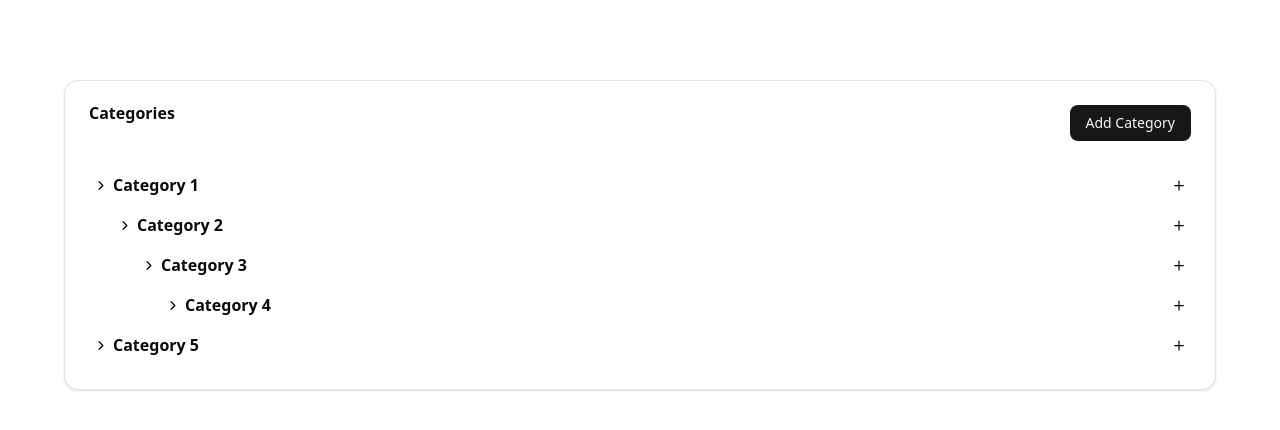
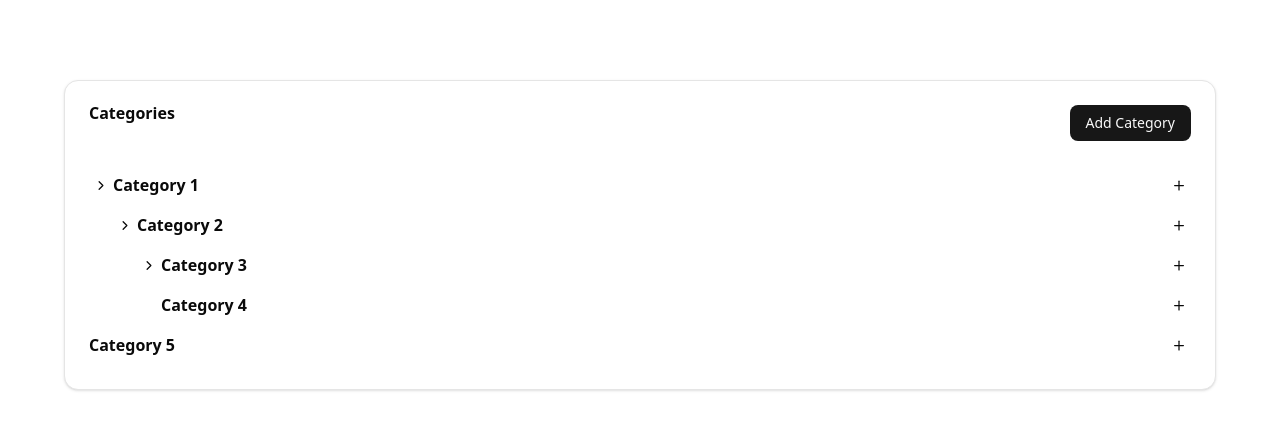
Before and after one commit to muzahidul-islam-dev/job-task, a Next.js app: page / in a window 1280 px wide. Shown: the top 430 px of the page. Built offline with nearby package versions, Linux system fonts and the light colour scheme.

Commit message:
feat: implement TreeData component for hierarchical category display and refactor modal integration

```diff
--- a/src/app/page.tsx
+++ b/src/app/page.tsx
@@ -1,5 +1,6 @@
 "use client"
 import Modal from "@/components/modal";
+import TreeData from "@/components/TreeData";
 import { Button } from "@/components/ui/button";
 import {
   Card,
@@ -9,7 +10,6 @@ import {
   CardTitle,
 } from "@/components/ui/card"
 import { TCategory } from "@/type/Category";
-import { ArrowRight, ChevronDown, ChevronRight, Plus } from "lucide-react";
 import { useState } from "react";
 
 
@@ -20,23 +20,14 @@ export default function Home() {
     { id: 2, name: 'Category 2', parentId: 1 },
     { id: 3, name: 'Category 3', parentId: 2 },
     { id: 4, name: 'Category 4', parentId: 3 },
-    { id: 4, name: 'Category 5', parentId: null },
+    { id: 5, name: 'Category 5', parentId: null },
   ]);
 
 
 
   const [isOpenModal, setIsOpenModal] = useState(false)
 
-  const treeData = (parentId: number | null = null) => {
-    return categories.filter(category => category.parentId === parentId).map((categoryItem, index) => (
-        <li key={index} className="font-semibold cursor-pointer"><div className="flex rounded hover:bg-gray-50 py-2 items-center justify-between"><div className="flex items-center"><ChevronRight height={15} /> {categoryItem?.name}</div> <Modal isOpenModal={isOpenModal} setIsOpenModal={setIsOpenModal} categories={categories} setCategories={setCategories} parentId={1}><Plus height={15} /></Modal></div>
-          <ul className="ml-6">
-            {treeData(categoryItem?.id)}
-          </ul>
-        </li>
-    ));
-  }
-
+  console.log(categories)
   // console.log(treeData(), 'category data')
 
 
@@ -48,15 +39,13 @@ export default function Home() {
           <CardHeader>
             <CardTitle>Categories</CardTitle>
             <CardAction>
-              <Modal parentId={null} isOpenModal={isOpenModal} setIsOpenModal={setIsOpenModal} categories={categories} setCategories={setCategories} >
+              <Modal parentId={null} categories={categories} setCategories={setCategories} >
                 <Button className="cursor-pointer">Add Category</Button>
               </Modal>
             </CardAction>
           </CardHeader>
           <CardContent>
-            <ul>
-              {treeData()}
-            </ul>
+            <TreeData categories={categories} parentId={null} setCategories={setCategories} />
           </CardContent>
         </Card>
       </div>
--- /dev/null
+++ b/src/components/TreeData/index.tsx
@@ -0,0 +1,39 @@
+import { TCategory } from '@/type/Category';
+import React, { Dispatch, SetStateAction } from 'react';
+import Modal from '../modal';
+import { ChevronRight, Plus } from 'lucide-react';
+interface TreeDataType {
+    categories: TCategory[];
+    parentId: string | null | number;
+    setCategories: Dispatch<SetStateAction<TCategory[]>>;
+}
+const TreeData: React.FC<TreeDataType> = ({ categories, parentId, setCategories }) => {
+    return (
+        <div>
+            <ul>
+                {
+                    categories.filter((category: TCategory) => category.parentId === parentId).map((categoryItem: TCategory) => {
+                        const hasChildren = categories.some((singleCategory: TCategory) => singleCategory?.parentId === categoryItem.id);
+                        return (
+                            <li key={categoryItem.id} className="font-semibold cursor-pointer">
+                                <div className="flex rounded hover:bg-gray-50 py-2 items-center justify-between">
+                                    <div className="flex items-center">{hasChildren && <ChevronRight height={15} />} {categoryItem?.name}</div>
+                                    <Modal categories={categories} setCategories={setCategories} parentId={categoryItem?.id}>
+                                        <Plus height={15} />
+                                    </Modal>
+                                </div>
+                                {
+                                    hasChildren && (<ul className="ml-6">
+                                        <TreeData categories={categories} parentId={categoryItem.id} setCategories={setCategories} />
+                                    </ul>)
+                                }
+                            </li>
+                        )
+                    })
+                }
+            </ul>
+        </div>
+    )
+};
+
+export default TreeData;
--- a/src/components/modal/index.tsx
+++ b/src/components/modal/index.tsx
@@ -1,5 +1,5 @@
 "use client"
-import React, { ReactNode } from 'react';
+import React, { Dispatch, ReactNode, SetStateAction, useState } from 'react';
 import {
     Dialog,
     DialogClose,
@@ -18,29 +18,29 @@ import { TCategory } from '@/type/Category';
 interface ModalType {
     children: ReactNode;
     parentId: number | null;
-    setIsOpenModal: (openModalData: boolean) => void
-    isOpenModal?: boolean;
     categories: TCategory[];
-    setCategories: (data: TCategory[]) => void;
+    setCategories: Dispatch<SetStateAction<TCategory[]>>;
 }
 
-const Modal: React.FC<ModalType> = ({ parentId, setIsOpenModal, isOpenModal, categories, setCategories, children }) => {
+const Modal: React.FC<ModalType> = ({ parentId, categories, setCategories, children }) => {
     const { handleSubmit, register, formState: { errors } } = useForm<TCategory>()
+    const [isOpenModal, setIsOpenModal] = useState(false);
 
+    console.log(parentId, 'clicked parent ids')
     const onSubmit = (data: TCategory) => {
         const categoryData: TCategory = {
-            id: categories?.length,
+            id: categories?.length + 1,
             name: data?.name,
             parentId: data?.parentId || null
         }
-        setCategories([...categories, categoryData])
+        console.log(parentId, 'this is parent id')
+        setCategories((prev: TCategory[]) => [...prev, categoryData])
         setIsOpenModal(false)
     }
     return (
         <Dialog onOpenChange={setIsOpenModal} open={isOpenModal}>
             <DialogTrigger asChild>
                 {children}
-
             </DialogTrigger>
             <DialogContent className="sm:max-w-106.25">
                 <form onSubmit={handleSubmit(onSubmit)}>
```
